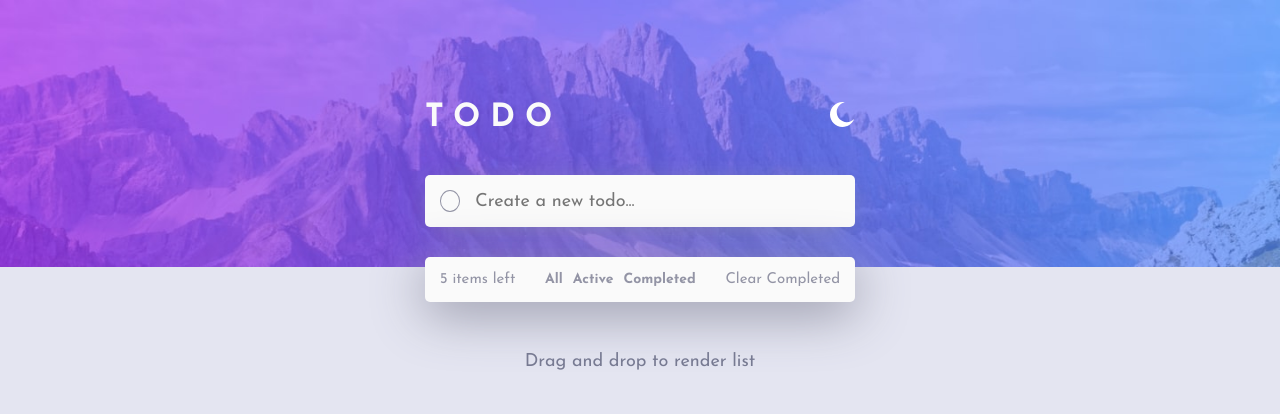
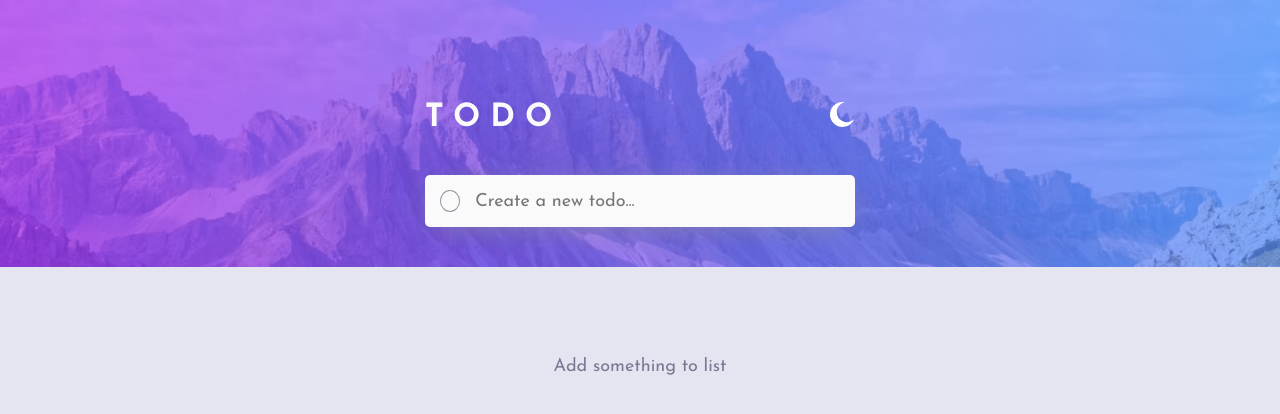
Before and after one commit to Avvensome/to-do-list, a React (Create React App) app: page / in a window 1280 px wide. Shown: the top 414 px of the page. Built offline with nearby package versions, Linux system fonts and the light colour scheme.

Commit message:
Setting Add Task

```diff
--- a/src/App.js
+++ b/src/App.js
@@ -1,5 +1,20 @@
+import { useState } from "react";
+
 function App() {
-	let tasks = [1];
+	const [inputValue, setInputValue] = useState("");
+	const [tasks, setTasks] = useState([]);
+
+	const handleAddTask = function (e) {
+		if (inputValue.trim() !== "") {
+			e.preventDefault();
+			const newTask = [...tasks, inputValue];
+			setTasks(newTask);
+
+			setInputValue("");
+		} else {
+			e.preventDefault();
+		}
+	};
 	return (
 		<>
 			<header>
@@ -10,10 +25,17 @@ function App() {
 			</header>
 			<main>
 				<section className="create-task-section">
-					<CreateTask />
+					<CreateTask
+						setInputValue={setInputValue}
+						handleAddTask={handleAddTask}
+						inputValue={inputValue}
+					/>
 				</section>
 				<ul className="task-list-section">
-					{tasks.length >= 1 ? <Filters /> : ""}
+					{tasks.map((task, index) => (
+						<Task key={index} taskText={task} />
+					))}
+					{tasks.length >= 1 ? <Filters tasks={tasks} /> : ""}
 				</ul>
 				{tasks.length >= 1 ? (
 					<p className="description-text">
@@ -28,16 +50,18 @@ function App() {
 		</>
 	);
 }
-const CreateTask = function () {
+const CreateTask = function ({ setInputValue, inputValue, handleAddTask }) {
 	return (
-		<div className="create-task-container">
+		<form className="create-task-container" onSubmit={handleAddTask}>
 			<input
 				className="create-task-input"
 				type="text"
 				placeholder="Create a new todo..."
+				onChange={(e) => setInputValue(e.target.value)}
+				value={inputValue}
 			/>
 			<div className="create-task-circle"></div>
-		</div>
+		</form>
 	);
 };
 
@@ -60,10 +84,10 @@ const Task = function ({ taskText }) {
 	);
 };
 
-const Filters = function () {
+const Filters = function ({ tasks }) {
 	return (
 		<section className="task-filetr-items">
-			<span className="items-filter">5 items left</span>
+			<span className="items-filter">{`${tasks.length} items left`}</span>
 
 			<div className="filters-btn">
 				<button>All</button>
```
